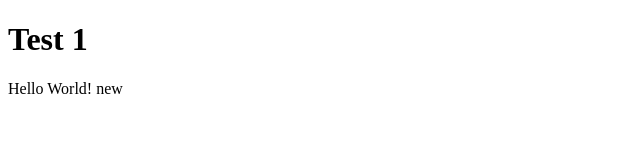
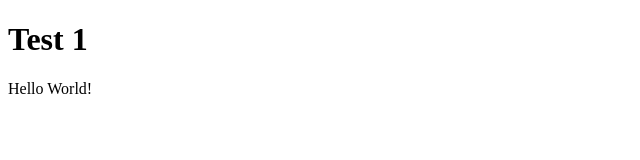
Before and after one commit to BlueLSony17/BlueLSony17.github.io, a website: page index.html in a window 1280 px wide. Shown: the full height of the page, 0-640 px from the left. Drawn offline with Linux system fonts and the light colour scheme.

Commit message:
Changed index.html

```diff
--- a/index.html
+++ b/index.html
@@ -6,7 +6,7 @@
 <body>
 
 <h1>Test 1</h1>
-<p>Hello World! new</p>
+<p>Hello World!</p>
 
 </body>
 </html>
```
Also changed, not shown: cypress/screenshots/spec.cy.js/template spec -- passes (failed).png (added).
